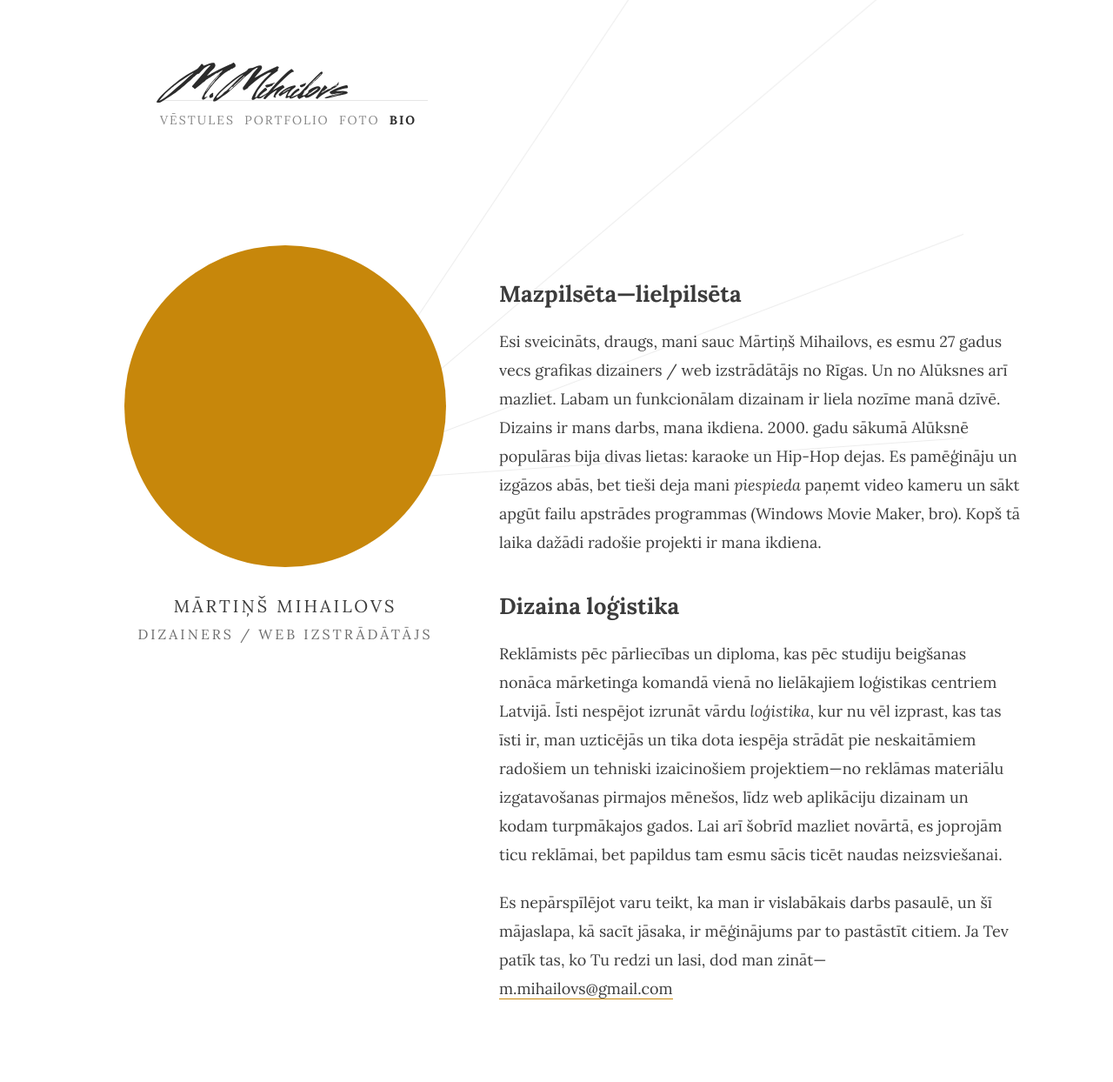
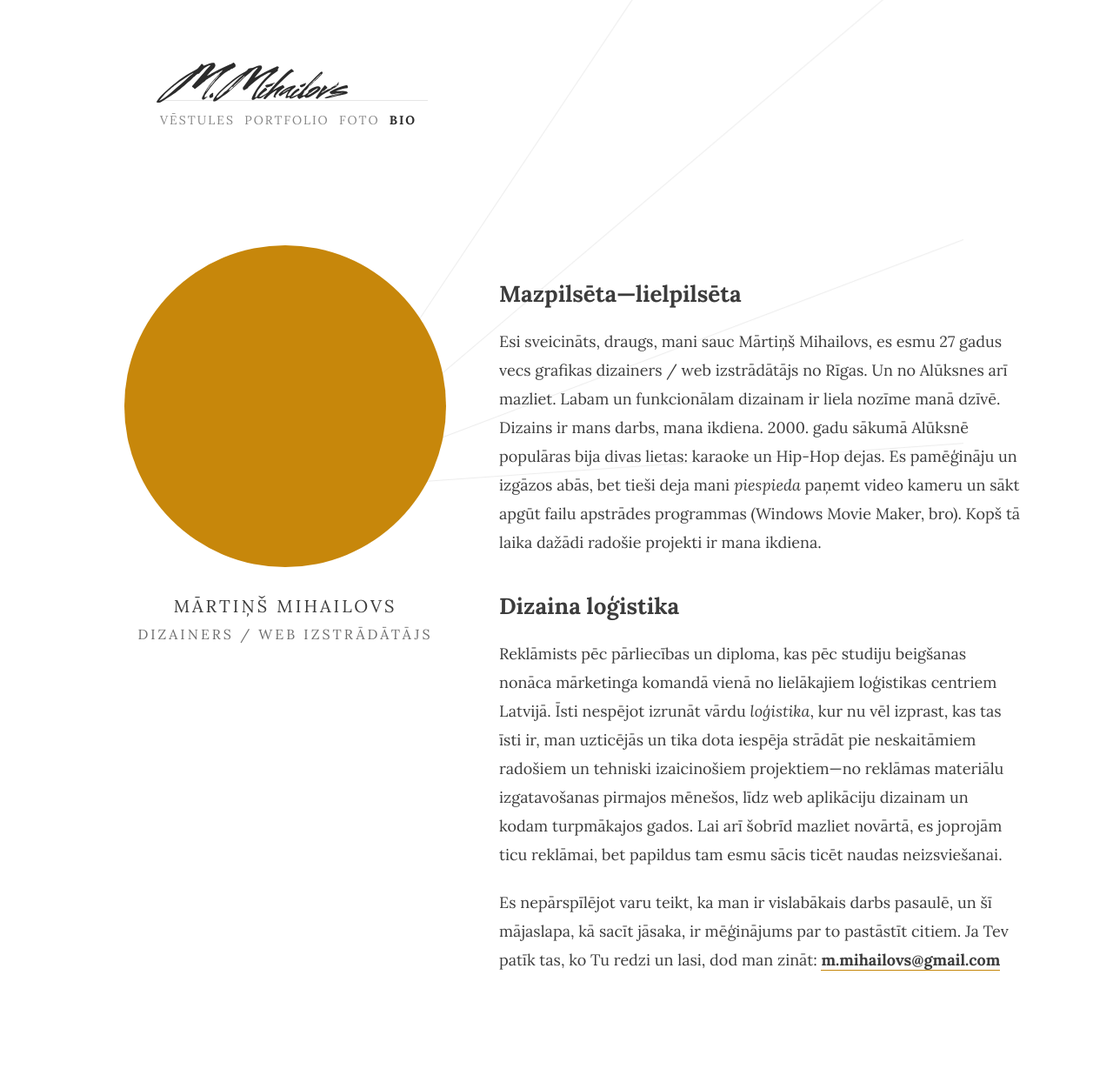
Before and after one commit to MartinsMihailovs/martinsmihailovs.com, a Jekyll site: the page built from _pages/bio.html, in a window 1280 px wide. Shown: the whole page at 87% size. Built offline with Jekyll 4.4.1, drawn with Linux system fonts in a browser that asks for light colours; Markdown is read by kramdown in place of the engine named in the settings; after the commit the page ends 1211 px from its top, so only the background shows below that.

```diff
--- a/_pages/bio.html
+++ b/_pages/bio.html
@@ -21,7 +21,7 @@ description: Esi sveicināts, draugs, mani sauc Mārtiņš Mihailovs, es esmu 26
 							<p>Esi sveicināts, draugs, mani sauc {{ site.owner.name }}, es esmu {{ site.owner.age }} gadus vecs grafikas dizainers / web izstrādātājs no Rīgas. Un no Alūksnes arī mazliet. Labam un funkcionālam dizainam ir liela nozīme manā dzīvē. Dizains ir mans darbs, mana ikdiena. 2000. gadu sākumā Alūksnē populāras bija divas lietas: karaoke un Hip-Hop dejas. Es pamēģināju un izgāzos abās, bet tieši deja mani <em>piespieda</em> paņemt video kameru un sākt apgūt failu apstrādes programmas (Windows Movie Maker, bro). Kopš tā laika dažādi radošie projekti ir mana ikdiena.</p>
 							<h2>Dizaina loģistika</h2>
 							<p>Reklāmists pēc pārliecības un diploma, kas pēc studiju beigšanas nonāca mārketinga komandā vienā no lielākajiem loģistikas centriem Latvijā. Īsti nespējot izrunāt vārdu <em>loģistika</em>, kur nu vēl izprast, kas tas īsti ir, man uzticējās un tika dota iespēja strādāt pie neskaitāmiem radošiem un tehniski izaicinošiem projektiem&mdash;no reklāmas materiālu izgatavošanas pirmajos mēnešos, līdz web aplikāciju dizainam un kodam turpmākajos gados. Lai arī šobrīd mazliet novārtā, es joprojām ticu reklāmai, bet papildus tam esmu sācis ticēt naudas neizsviešanai.</p>
-							<p>Es nepārspīlējot varu teikt, ka man ir vislabākais darbs pasaulē, un šī mājaslapa, kā sacīt jāsaka, ir mēģinājums par to pastāstīt citiem. Ja Tev patīk tas, ko Tu redzi un lasi, dod man zināt&mdash; <br><a href="mailto:m.mihailovs@gmail.com?Subject=Mārtiņ,%20man%20patīk%20tas,%20ko%20redzu">{{ site.owner.email }}</a></p>
+							<p>Es nepārspīlējot varu teikt, ka man ir vislabākais darbs pasaulē, un šī mājaslapa, kā sacīt jāsaka, ir mēģinājums par to pastāstīt citiem. Ja Tev patīk tas, ko Tu redzi un lasi, dod man zināt: <a href="mailto:m.mihailovs@gmail.com?Subject=Mārtiņ,%20man%20patīk%20tas,%20ko%20redzu"><strong>{{ site.owner.email }}</strong></a></p>
 						</div>
 					</div> <!-- Bio entry -->
 				</div> <!-- Page width -->
```
